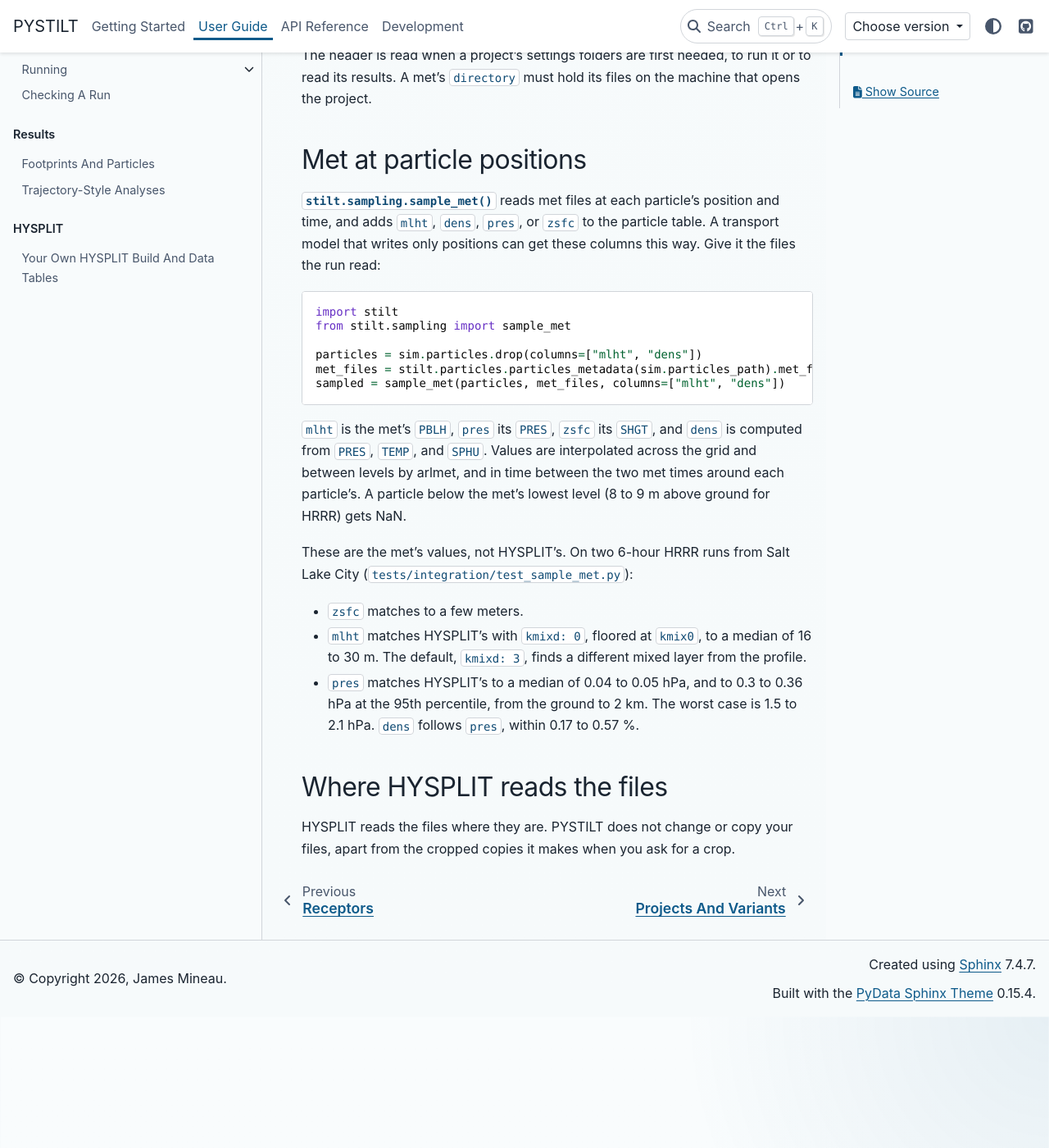
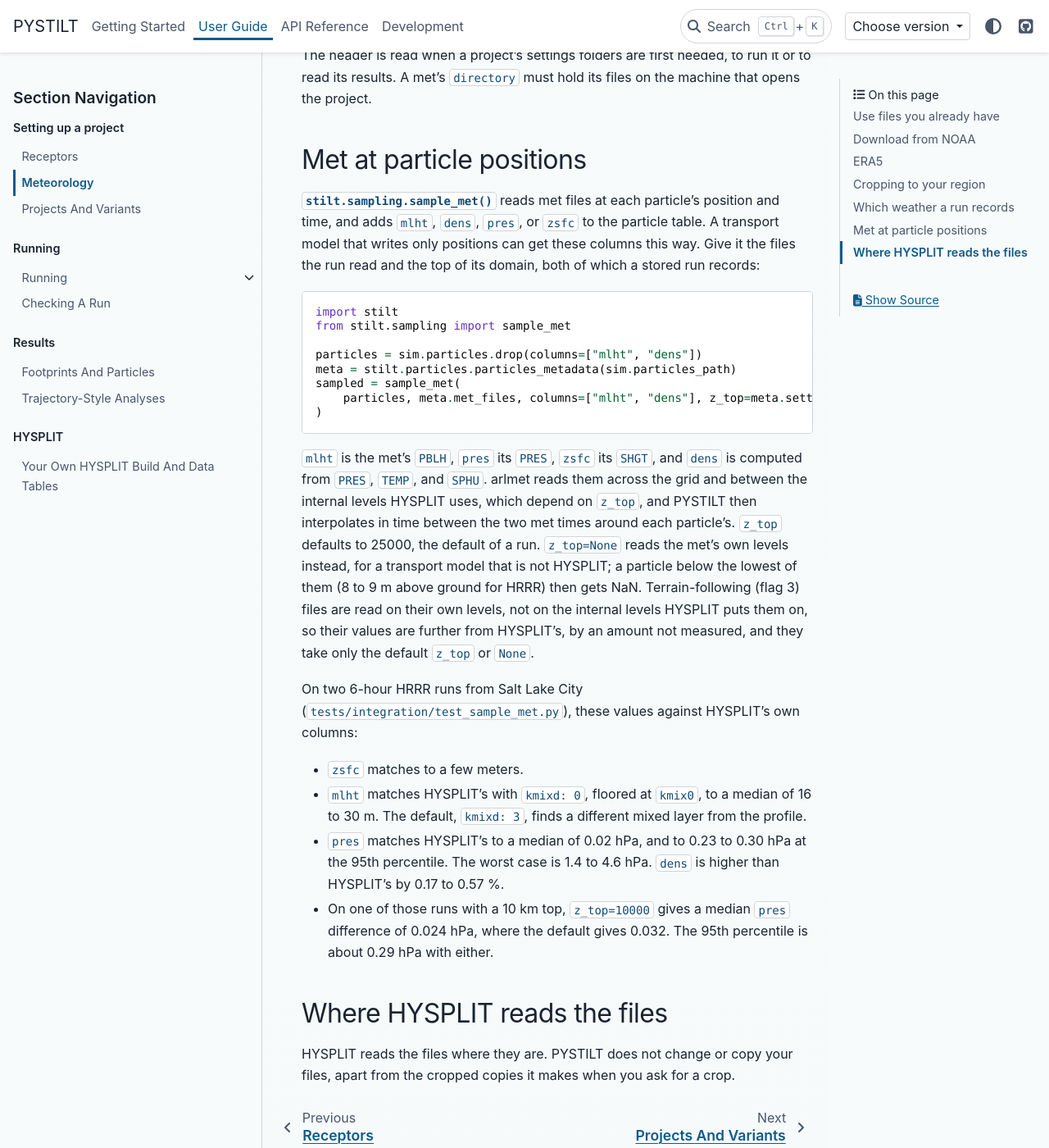
Before and after one commit to fbirds5230/runtraj, a Sphinx documentation site: the page built from docs/guides/meteorology.rst, in a window 1280 px wide and 1400 px high, scrolled down 6996 px. Shown: the whole window at 82% size. Built offline with Sphinx 7.4.7 and the PyData theme 0.15.4, drawn with Linux system fonts in a browser that asks for light colours; pages that are not in the unit, such as notebooks, are missing from menus.

Commit message:
feat(sampling)!: sample_met takes the run's z_top, and follows HYSPLIT's internal levels
arlmet 0.1.0b7 reads HYSPLIT's internal levels at heights, which depend on the run's top. sample_met now says so, and z_top gives it that top; None keeps the met's own levels, for a transport model that is not HYSPLIT.

BREAKING CHANGE: sample_met's values follow what HYSPLIT reads, where they were the met's, and a row below the lowest level has a value, where it was NaN (both came with the arlmet pin; this says so).

```diff
--- a/docs/guides/meteorology.rst
+++ b/docs/guides/meteorology.rst
@@ -343,7 +343,8 @@ Met at particle positions
 :func:`stilt.sampling.sample_met` reads met files at each particle's
 position and time, and adds ``mlht``, ``dens``, ``pres``, or ``zsfc`` to the
 particle table. A transport model that writes only positions can get these
-columns this way. Give it the files the run read:
+columns this way. Give it the files the run read and the top of its domain,
+both of which a stored run records:
 
 .. code-block:: python
 
@@ -351,26 +352,37 @@ columns this way. Give it the files the run read:
    from stilt.sampling import sample_met
 
    particles = sim.particles.drop(columns=["mlht", "dens"])
-   met_files = stilt.particles.particles_metadata(sim.particles_path).met_files
-   sampled = sample_met(particles, met_files, columns=["mlht", "dens"])
+   meta = stilt.particles.particles_metadata(sim.particles_path)
+   sampled = sample_met(
+       particles, meta.met_files, columns=["mlht", "dens"], z_top=meta.settings["z_top"]
+   )
 
 ``mlht`` is the met's ``PBLH``, ``pres`` its ``PRES``, ``zsfc`` its
 ``SHGT``, and ``dens`` is computed from ``PRES``, ``TEMP``, and ``SPHU``.
-Values are interpolated across the grid and between levels by arlmet, and
-in time between the two met times around each particle's. A particle
-below the met's lowest level (8 to 9 m above ground for HRRR) gets NaN.
+arlmet reads them across the grid and between the internal levels HYSPLIT
+uses, which depend on ``z_top``, and PYSTILT then interpolates in time between
+the two met times around each particle's. ``z_top`` defaults to 25000, the
+default of a run. ``z_top=None`` reads the met's own levels instead, for a
+transport model that is not HYSPLIT; a particle below the lowest of them (8 to
+9 m above ground for HRRR) then gets NaN. Terrain-following (flag 3) files are
+read on their own levels, not on the internal levels HYSPLIT puts them on, so
+their values are further from HYSPLIT's, by an amount not measured, and they
+take only the default ``z_top`` or ``None``.
 
-These are the met's values, not HYSPLIT's. On two 6-hour HRRR runs from
-Salt Lake City (``tests/integration/test_sample_met.py``):
+On two 6-hour HRRR runs from Salt Lake City
+(``tests/integration/test_sample_met.py``), these values against HYSPLIT's own
+columns:
 
 - ``zsfc`` matches to a few meters.
 - ``mlht`` matches HYSPLIT's with ``kmixd: 0``, floored at ``kmix0``,
   to a median of 16 to 30 m. The default, ``kmixd: 3``, finds a
   different mixed layer from the profile.
-- ``pres`` matches HYSPLIT's to a median of 0.04 to 0.05 hPa, and to
-  0.3 to 0.36 hPa at the 95th percentile, from the ground to 2 km. The
-  worst case is 1.5 to 2.1 hPa. ``dens`` follows ``pres``, within
-  0.17 to 0.57 %.
+- ``pres`` matches HYSPLIT's to a median of 0.02 hPa, and to 0.23 to
+  0.30 hPa at the 95th percentile. The worst case is 1.4 to 4.6 hPa.
+  ``dens`` is higher than HYSPLIT's by 0.17 to 0.57 %.
+- On one of those runs with a 10 km top, ``z_top=10000`` gives a median
+  ``pres`` difference of 0.024 hPa, where the default gives 0.032. The 95th
+  percentile is about 0.29 hPa with either.
 
 Where HYSPLIT reads the files
 -----------------------------
--- a/docs/reference/particles.rst
+++ b/docs/reference/particles.rst
@@ -118,8 +118,8 @@ was skipped.
 
 ``mlht``, ``dens``, ``pres``, and ``zsfc`` can also be sampled from the met
 files at each particle's position, for a model that writes only positions:
-:func:`stilt.sampling.sample_met`. The values are the met's, so they differ
-from HYSPLIT's own columns; :doc:`../guides/meteorology` says by how much.
+:func:`stilt.sampling.sample_met`. They differ a little from HYSPLIT's own
+columns; :doc:`../guides/meteorology` says by how much.
 
 Columns PYSTILT adds
 --------------------
```
